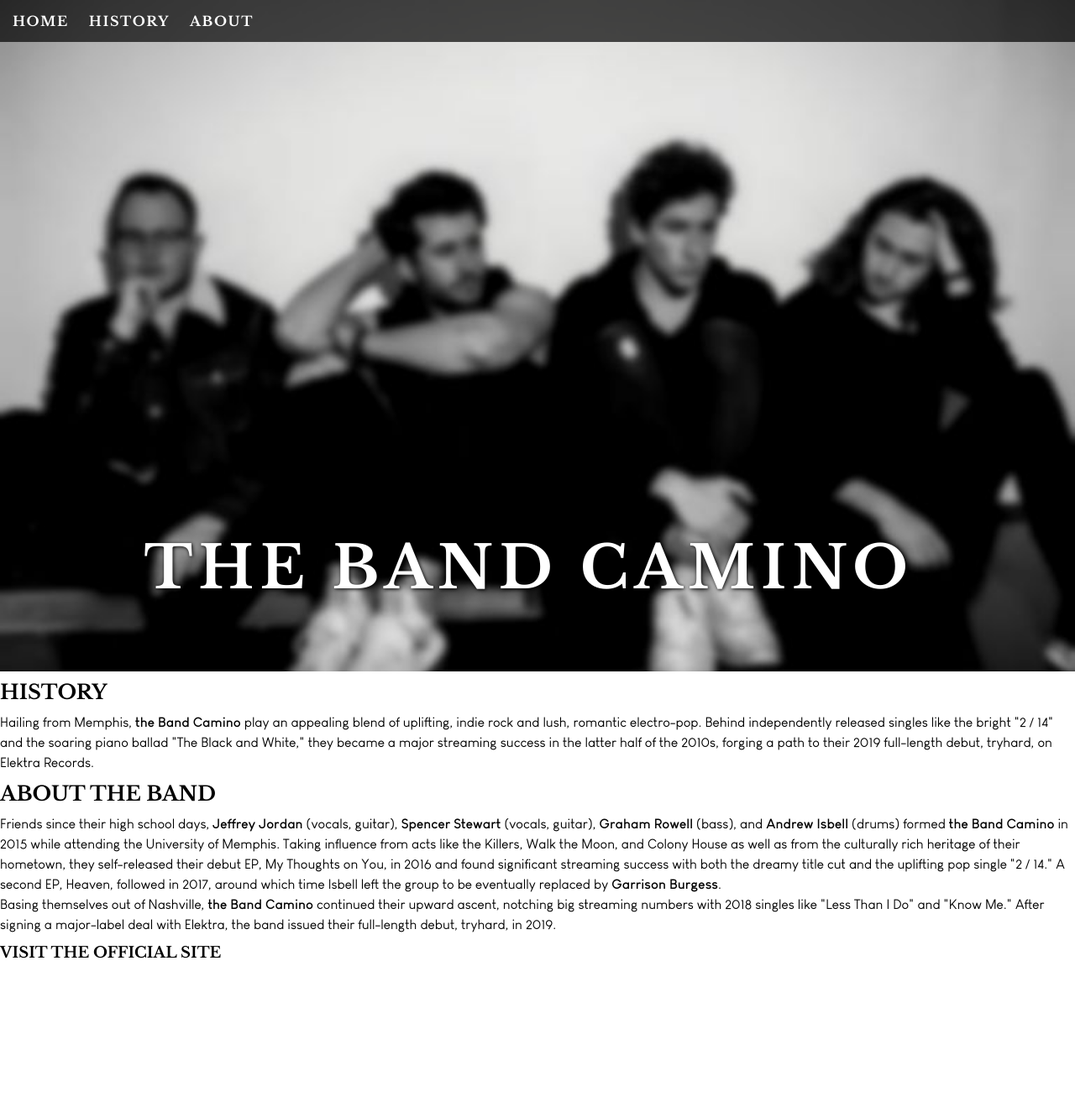
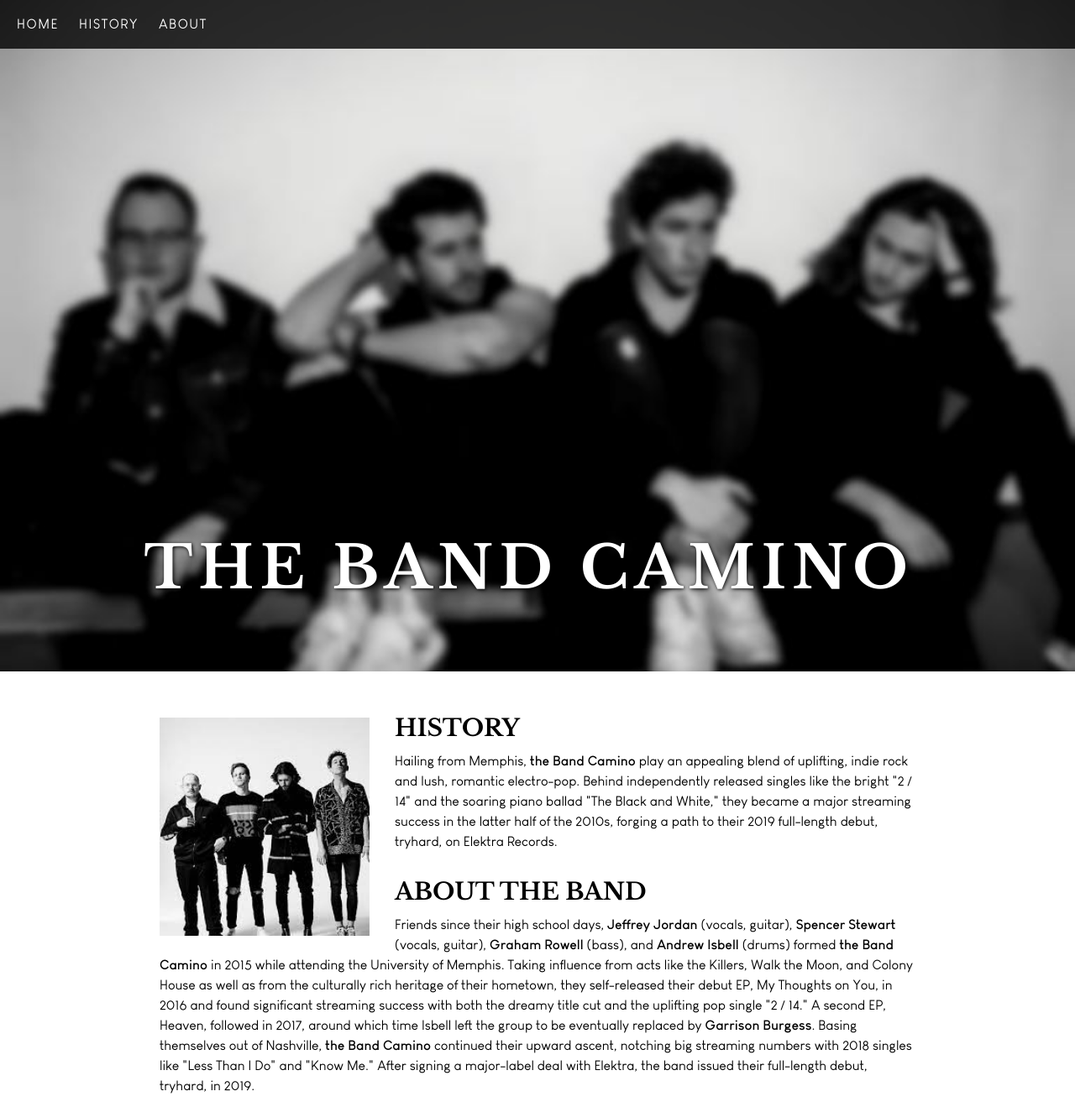
Before and after one commit to maddie1315/assignment4, a plain HTML site: page index.html in a window 1280 px wide. Shown: the top 1319 px of the page at 84% size. Before the commit the page ends 1156 px from the top, so only its background shows below. Drawn offline with nearby package versions, Linux system fonts and the light colour scheme.

Commit message:
added float

```diff
--- a/css/styles.css
+++ b/css/styles.css
@@ -1,4 +1,8 @@
-/* Universal Styling */
+/*==========
+
+Universal Styling
+
+==========*/
 
 * {
   padding: 0;
@@ -6,7 +10,11 @@
   border: 0;
 }
 
-/* Text Styling */
+/*==========
+
+Text Styling
+
+==========*/
 
 @font-face {
   font-family:'louis-george-cafe';
@@ -32,7 +40,7 @@ h1 {
 }
 
 h2 {
-  font-size: 24px;
+  font-size: 28px;
   padding: 10px 0;
 }
 
@@ -51,11 +59,15 @@ p {
   font-family: 'louis-george-cafe-bold', sans-serif;
 }
 
-/* Header Styling */
+/*==========
+
+Header Styling
+
+==========*/
 
 header {
-  background: rgba(0, 0, 0, 0.7);
-  padding: 15px;
+  background: rgba(0, 0, 0, 0.8);
+  padding: 20px;
   position: fixed;
   width: 100%;
   z-index: 9;
@@ -68,14 +80,18 @@ header nav li {
 header a {
   text-decoration: none;
   text-transform: uppercase;
-  font-family: 'Libre Baskerville', serif;
+  font-family: 'louis-george-cafe', sans-serif;
   color: white;
   font-size: 16px;
   letter-spacing: 0.1em;
   margin-right: 20px;
 }
 
-/* Hero Section styling */
+/*==========
+
+Hero Section Styling
+
+==========*/
 
 .hero {
   background: url("../images/thebandcamino_wswt.jpg") right/cover no-repeat fixed;
@@ -93,7 +109,33 @@ header a {
   right: 15%;
 }
 
-/* Button Styling */
+/*==========
+
+Main Content Styling
+
+==========*/
+
+.main-content {
+  width: 900px;
+  padding: 10px;
+  margin: 0 auto;
+}
+
+.main-content img {
+  float: left;
+  max-width: 250px;
+  margin: 45px 30px 5px 0;
+}
+
+.main-content-heading {
+  margin: 30px 0 0 0;
+}
+
+/*==========
+
+Button Styling
+
+==========*/
 
 .official-page a {
   text-decoration: none;
--- a/index.html
+++ b/index.html
@@ -26,16 +26,15 @@
         <h1>The Band Camino</h1>
       </section>
 
-      <section id="history">
-        <h2>History</h2>
+      <section id="history" class="main-content">
+        <img src="images/thebandcamino_mdm.jpg" alt="The Band Camino" width="250px"/>
+        <h2 class="main-content-heading">History</h2>
         <p>Hailing from Memphis, <span class="name">the Band Camino</span> play an appealing blend of uplifting, indie rock and lush, romantic electro-pop. Behind independently released singles like the bright "2 / 14" and the soaring piano ballad "The Black and White," they became a major streaming success in the latter half of the 2010s, forging a path to their 2019 full-length debut, tryhard, on Elektra Records.</p>
       </section>
 
-      <section id="about">
+      <section id="about" class="main-content">
         <h2>About The Band</h2>
-        <p>Friends since their high school days, <span class="name">Jeffrey Jordan</span> (vocals, guitar), <span class="name">Spencer Stewart</span> (vocals, guitar), <span class="name">Graham Rowell</span> (bass), and <span class="name">Andrew Isbell</span> (drums) formed <span class="name">the Band Camino</span> in 2015 while attending the University of Memphis. Taking influence from acts like the Killers, Walk the Moon, and Colony House as well as from the culturally rich heritage of their hometown, they self-released their debut EP, My Thoughts on You, in 2016 and found significant streaming success with both the dreamy title cut and the uplifting pop single "2 / 14." A second EP, Heaven, followed in 2017, around which time Isbell left the group to be eventually replaced by <span class="name">Garrison Burgess</span>.</p>
-
-        <p>Basing themselves out of Nashville, <span class="name">the Band Camino</span> continued their upward ascent, notching big streaming numbers with 2018 singles like "Less Than I Do" and "Know Me." After signing a major-label deal with Elektra, the band issued their full-length debut, tryhard, in 2019.</p>
+        <p>Friends since their high school days, <span class="name">Jeffrey Jordan</span> (vocals, guitar), <span class="name">Spencer Stewart</span> (vocals, guitar), <span class="name">Graham Rowell</span> (bass), and <span class="name">Andrew Isbell</span> (drums) formed <span class="name">the Band Camino</span> in 2015 while attending the University of Memphis. Taking influence from acts like the Killers, Walk the Moon, and Colony House as well as from the culturally rich heritage of their hometown, they self-released their debut EP, My Thoughts on You, in 2016 and found significant streaming success with both the dreamy title cut and the uplifting pop single "2 / 14." A second EP, Heaven, followed in 2017, around which time Isbell left the group to be eventually replaced by <span class="name">Garrison Burgess</span>. Basing themselves out of Nashville, <span class="name">the Band Camino</span> continued their upward ascent, notching big streaming numbers with 2018 singles like "Less Than I Do" and "Know Me." After signing a major-label deal with Elektra, the band issued their full-length debut, tryhard, in 2019.</p>
       </section>
 
       <section class="official-page">
```
Also changed, not shown: images/thebandcamino_mdm.jpg (added).
